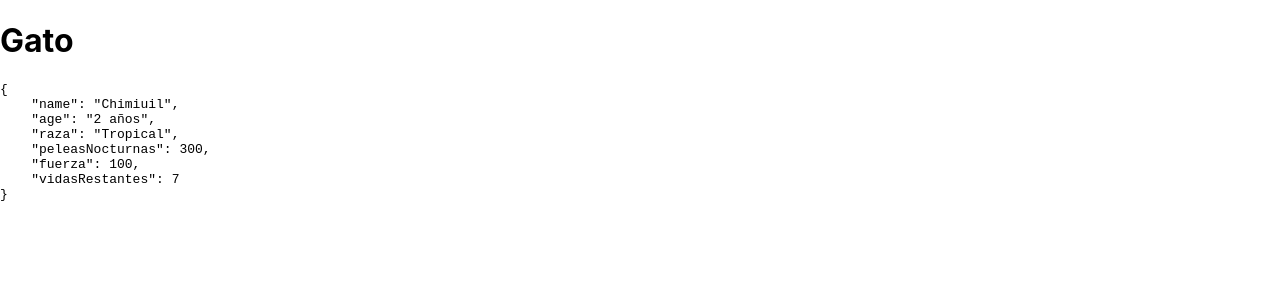
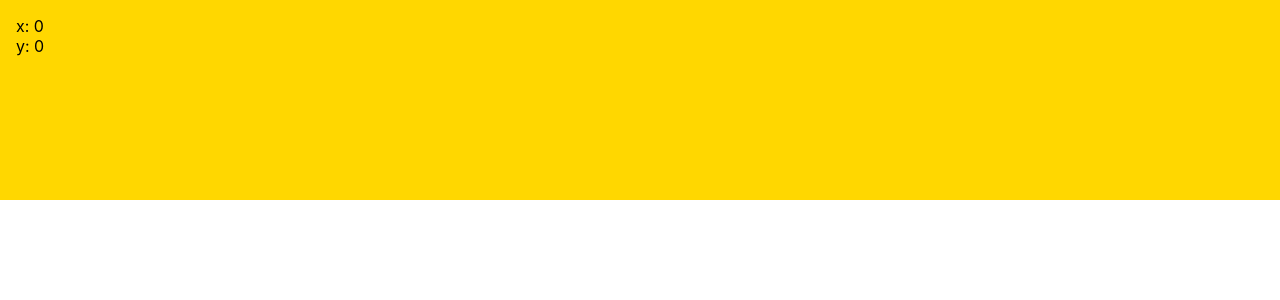
Before and after one commit to PedroAvila/react-fundamentos2, a React (Create React App) app: page / in a window 1280 px wide. Shown: the top 300 px of the page. Built offline with nearby package versions, Linux system fonts and the light colour scheme.

Commit message:
Manejando eventos de mouse

```diff
--- a/src/App.js
+++ b/src/App.js
@@ -2,38 +2,41 @@
 
 import React, { Component } from 'react'
 
-const Gato = (props) => (
-  <div>
-    <h1>Gato </h1>
-        <pre>
-          { JSON.stringify(props, null, 4) }
-        </pre>
-  </div>
-)
+const styles = {
+  height: "200px",
+  background: "gold",
+  padding: "1em",
+  boxSizing: "border-box"
+}
 
-class App extends Component{
+class App extends Component {
 
   state = {
-    fuerza: 100,
-    vidasRestantes: 7,
-    name: "Chimiuil"
+    x: 0,
+    y: 0
+  }
+
+  manejador = (event) => {
+    this.setState({
+      x: event.clientX,
+      y: event.clientY,
+    })
   }
 
   render(){
 
-    const otrosDatos = {
-      raza: "Tropical",
-      peleasNocturnas: 300
-    }
+    return(
+      <div
+        style={ styles }
+        onMouseMove={ this.manejador }
+      >
 
-    return(
       <div>
-        <Gato
-          name = "Garfield"
-          age = "2 años"
-          { ...otrosDatos }
-          { ...this.state }
-        />
+        x: { this.state.x }
+      </div>
+      <div>
+        y: { this.state.y }
+      </div>
 
       </div>
     )
```
Also changed, not shown: src/App2.js (added, +43 -0 lines).
